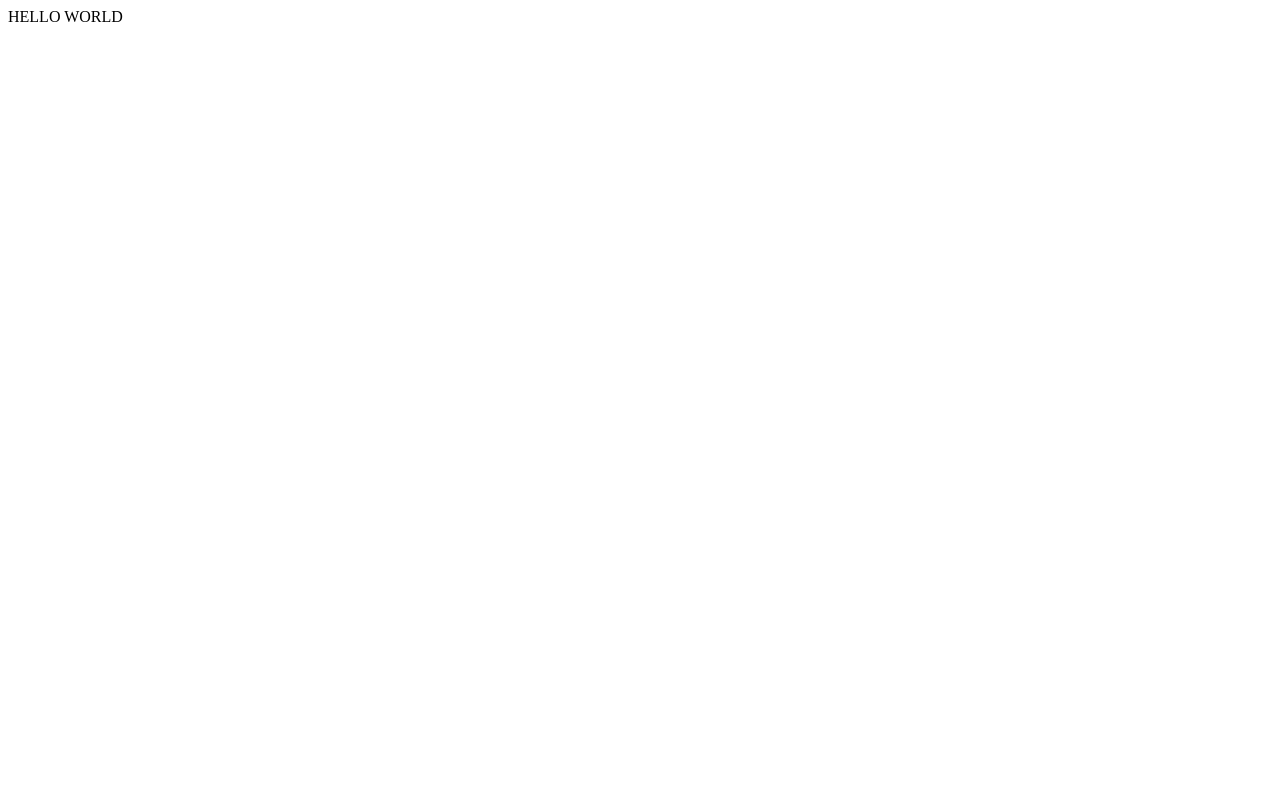
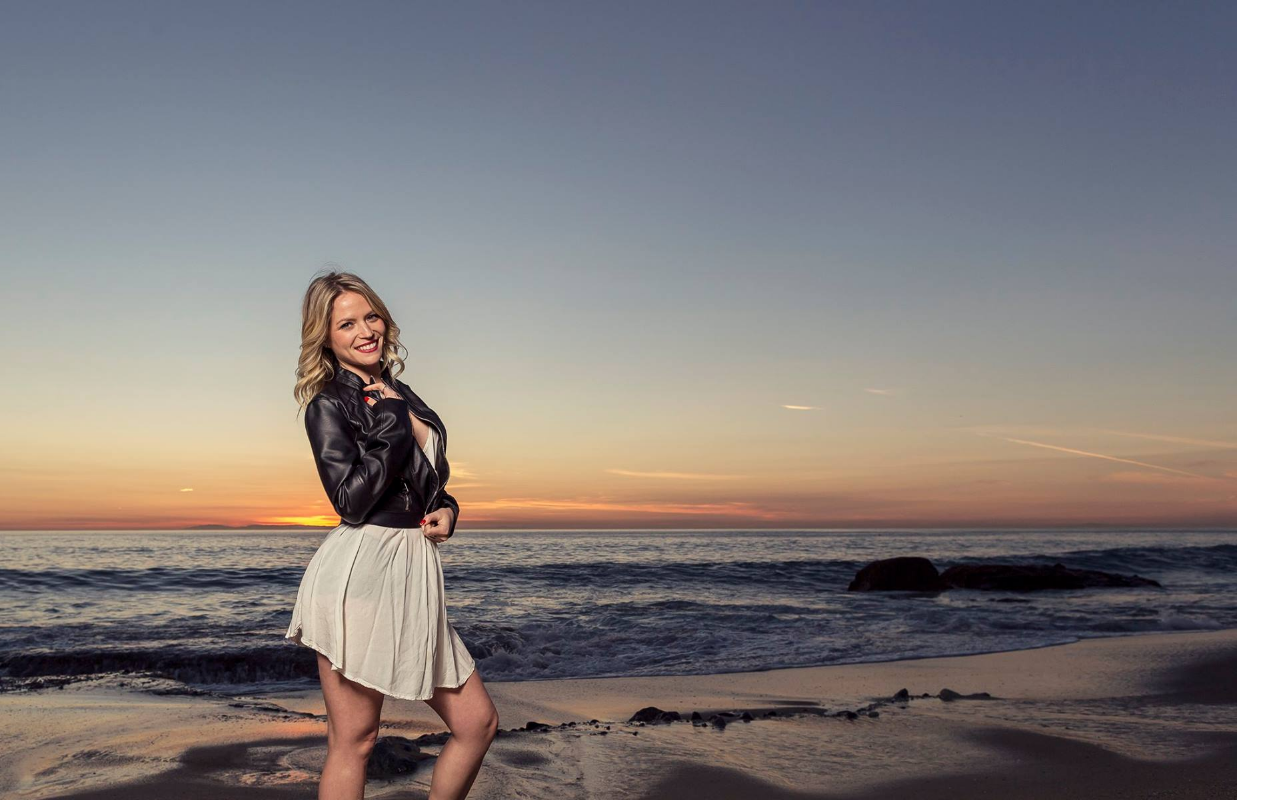
Before and after one commit to AT89/lele, a plain HTML site: page index.html in a window 1280 px wide. Drawn offline with Linux system fonts and the light colour scheme.

Commit message:
bg is gud

```diff
--- a/css/style.css
+++ b/css/style.css
@@ -0,0 +1,20 @@
+
+img.bg {
+  min-height: 100%;
+  min-width: 1365px;
+  width: 100%;
+  height: auto;
+  position: fixed;
+  top: 0;
+  left: 0;
+}
+@media screen and (max-width: 1365px) {
+  img.bg {
+    left: 30%;
+    margin-left: -512px;   /* 50% */
+  }
+}
+
+nav {
+
+}
--- a/index.html
+++ b/index.html
@@ -2,12 +2,13 @@
 <html>
   <head>
     <meta charset="utf-8">
+    <title>Lele Rose</title>
+    <link rel="stylesheet" href="css/style.css">
+  </head>
 
-    <title>Lele Rose</title>
+  <body>
+<img class="bg" src="assets/lele_bg.jpg" alt="">
 
-      <link rel="stylesheet" href="css/style.css">
-  </head>
-  <body>
-HELLO WORLD
+    <script src="js/script.js"></script>
   </body>
 </html>
```
Also changed, not shown: assets/lele_bg.jpg (added), js/script.js (added).
